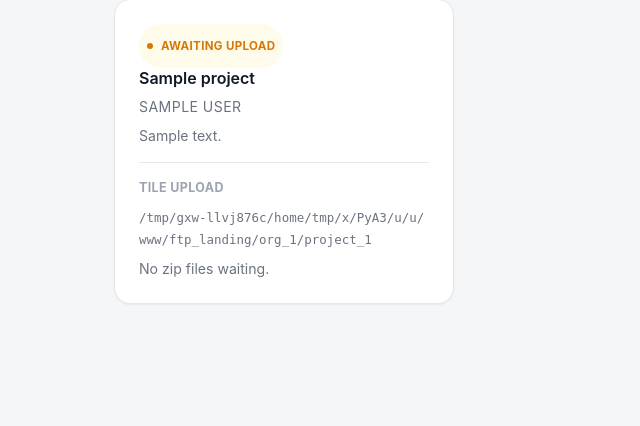
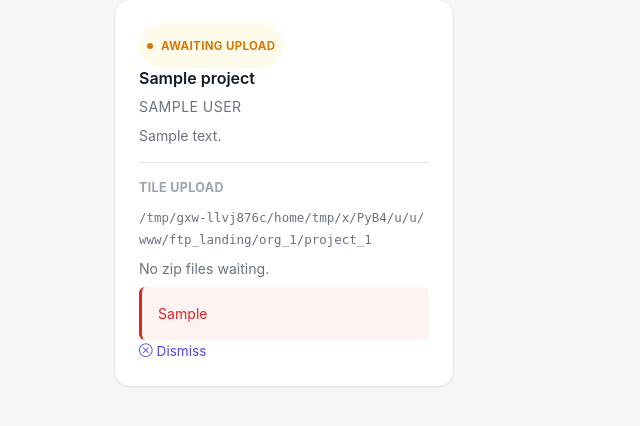
Before and after one commit to davincikab/roasthyperion, a Django app: page / in a window 1280 px wide. Shown: the part 226-652 px from the top of the page, without its empty margins (0-640 px from the left). Run offline with Django 5.2, Linux system fonts and the light colour scheme; a user stored in the database is signed in; tables that the repository leaves empty hold one stand-in row (values such as "Sample post").

Commit message:
Add a way to dismiss a stuck ingest error without needing Django admin

```diff
--- a/apps/projects/urls.py
+++ b/apps/projects/urls.py
@@ -10,5 +10,10 @@
     path("<int:pk>/", views.ProjectDetailView.as_view(), name="detail"),
     path("<int:pk>/edit/", views.ProjectUpdateView.as_view(), name="edit"),
     path("<int:pk>/ingest/", views.IngestView.as_view(), name="ingest"),
+    path(
+        "<int:pk>/dismiss-error/",
+        views.DismissIngestErrorView.as_view(),
+        name="dismiss_ingest_error",
+    ),
     path("<int:pk>/tiles/<int:z>/<int:x>/<int:y>.png", views.tile_view, name="tile"),
 ]
--- a/apps/projects/views.py
+++ b/apps/projects/views.py
@@ -126,6 +126,22 @@
         return redirect(reverse("projects:detail", args=[pk]))
 
 
+class DismissIngestErrorView(RoleRequiredMixin, View):
+    required_roles = (Membership.Role.EDITOR, Membership.Role.ADMIN)
+
+    def get_organization(self):
+        self._project = get_object_or_404(Project, pk=self.kwargs["pk"])
+        return self._project.organization
+
+    def post(self, request, pk):
+        project = self._project
+        project.ingest_error = ""
+        if project.status == Project.Status.FAILED:
+            project.status = Project.Status.PENDING
+        project.save(update_fields=["status", "ingest_error"])
+        return redirect(reverse("projects:list"))
+
+
 @require_GET
 def tile_view(request, pk, z, x, y):
     project = get_object_or_404(Project, pk=pk)
--- a/templates/projects/list.html
+++ b/templates/projects/list.html
@@ -48,6 +48,15 @@
                             {% else %}
                                 <p>No zip files waiting.</p>
                             {% endif %}
+                            {% if project.ingest_error %}
+                                <p class="message error">{{ project.ingest_error }}</p>
+                                <form method="post" action="{% url 'projects:dismiss_ingest_error' project.pk %}">
+                                    {% csrf_token %}
+                                    <button class="link-button" type="submit">
+                                        <i class="bi bi-x-circle" aria-hidden="true"></i> Dismiss
+                                    </button>
+                                </form>
+                            {% endif %}
                         </div>
                     {% endif %}
                 </div>
```
Also changed, not shown: templates/projects/detail.html (+8 -0 lines).
